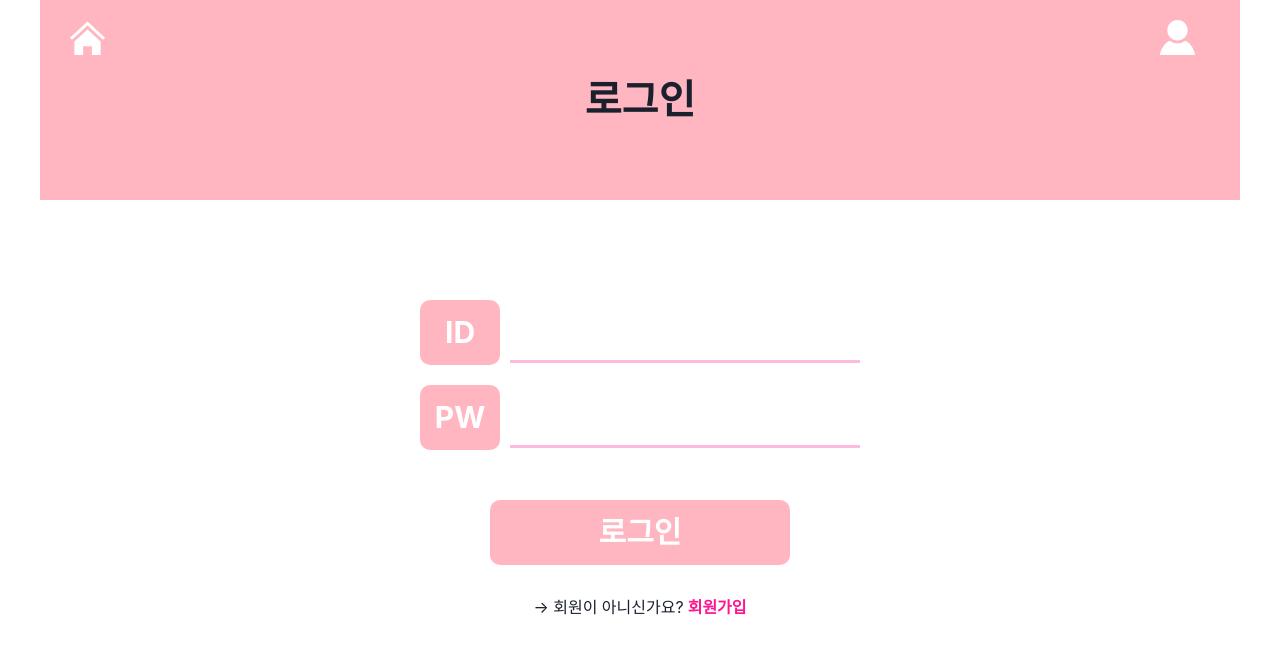
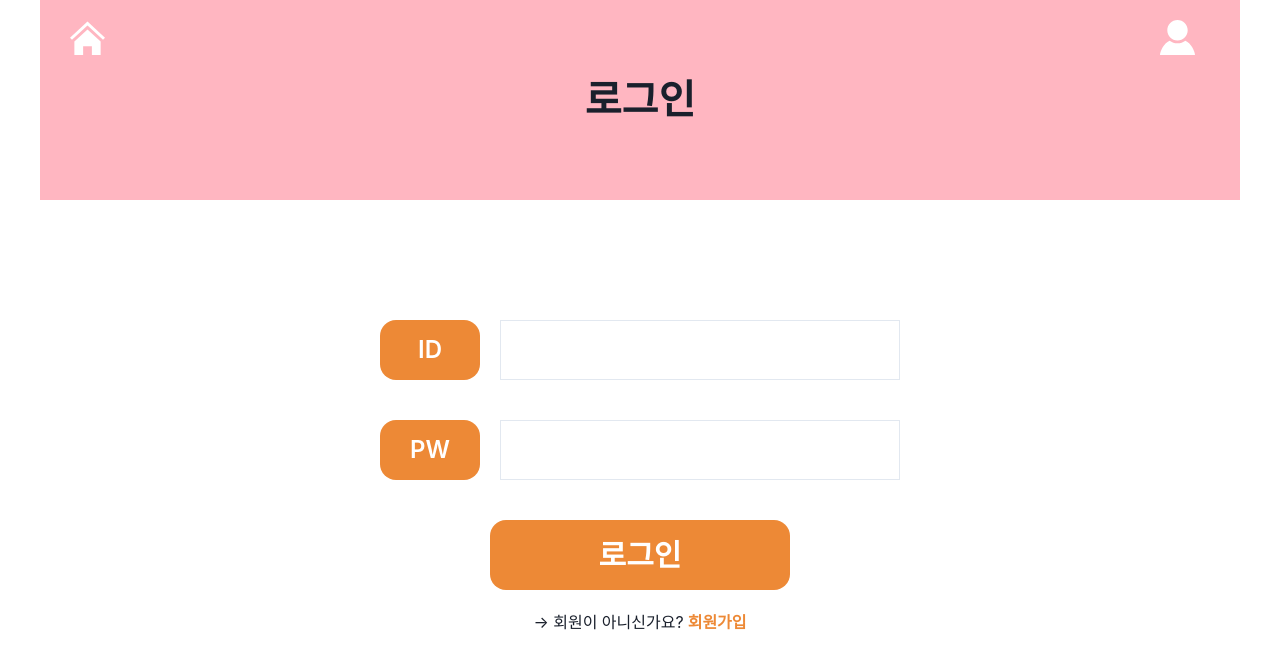
Before and after one commit to Yelin-lin/project-yummy-frontend, a React (Create React App) app: page /login in a window 1280 px wide. Shown: the top 668 px of the page. Built offline with nearby package versions, Linux system fonts and the light colour scheme.

Commit message:
Update: 스타일 라이브러리로 변경

```diff
--- a/src/pages/login/Login.jsx
+++ b/src/pages/login/Login.jsx
@@ -4,6 +4,8 @@ import { SLabelBox, SCenterLayout, SInputLabelContainer, SInputBox, SButtonBox }
 import { useNavigate } from 'react-router-dom';
 import { handleLogin } from '../../api/loginapi';
 import useInput from '../../hooks/useInput';
+import LoginInputBox from './LoginInputBox';
+import LoginButton from './LoginButton';
 
 function Login() {
   const navigate = useNavigate();
@@ -25,33 +27,16 @@ function Login() {
 
   return (
     <SLogInLayout>
-      <SInputLabelContainer $gapSize="10px" $paddingBottom="20">
-        <SLabelBox $fontSort="big" $color="rgb(255,255,255)" $backgroundColor="rgb(255,182,193)">ID</SLabelBox>
-        <SInputBox
-        $inputMainColor="255,20,147"
-        $inputHeight="60"
-        $inputWidth="350"
-        $inputFontSize="25"
-        value={id}
-        onChange={onChangeIdHandler}/>
-      </SInputLabelContainer>
+      <LoginInputBox value={id} onChange={onChangeIdHandler}>ID</LoginInputBox>
+      <LoginInputBox value={password} onChange={onChangePasswordHandler}>PW</LoginInputBox>
 
-      <SInputLabelContainer $gapSize="10px" $paddingBottom="20">
-        <SLabelBox $fontSort="big" $color="rgb(255,255,255)" $backgroundColor="rgb(255,182,193)">PW</SLabelBox>
-        <SInputBox
-        $inputMainColor="255,20,147"
-        $inputHeight="60" $inputWidth="350"
-        $inputFontSize="25"
-        value = {password}
-        onChange = {onChangePasswordHandler}/>
-      </SInputLabelContainer>
-
-      <SButtonBox $buttonSort="big" $color="rgb(255, 255, 255)" $backgroundColor="rgb(255,182,193)" onClick={handleLoginClick}>로그인</SButtonBox>
+      <LoginButton onClick={handleLoginClick}>로그인</LoginButton>
       <div>→ 회원이 아니신가요?
         <SLogInSpanBox onClick={()=>{
           navigate("/join")
         }}> 회원가입</SLogInSpanBox>
       </div>
+
 
     </SLogInLayout>
   )
@@ -64,7 +49,7 @@ const SLogInLayout = styled(SCenterLayout)`
 `
 
 const SLogInSpanBox = styled.span`
-  color: rgb(255,20,147);
+  color: #ED8936;
   font-weight: 600;
 
   cursor: pointer;
--- /dev/null
+++ b/src/pages/login/LoginButton.jsx
@@ -0,0 +1,26 @@
+import React from 'react'
+import { Box } from '@chakra-ui/react';
+
+function LoginButton({onClick, children}) {
+  return (
+    <Box
+    bg="#ED8936"
+    w="300px" h="70px"
+    color="white"
+    borderRadius="2xl"
+    fontSize="3xl"
+    fontWeight="semibold"
+    cursor="pointer"
+    display={'flex'}
+    alignItems={'center'}
+    justifyContent={'center'}
+    onClick={onClick}
+    mt="20px"
+    mb="20px"
+     >
+      {children}
+    </Box>
+  )
+}
+
+export default LoginButton
--- /dev/null
+++ b/src/pages/login/LoginInputBox.jsx
@@ -0,0 +1,41 @@
+import React from 'react'
+import { Box, Input } from '@chakra-ui/react';
+import { styled } from 'styled-components'
+
+function LoginInputBox({value, onChange, children}) {
+  return (
+    <SInputLabelContainer>
+      <Box
+      bg="#ED8936"
+      w="100px" h="60px"
+       color="white"
+       borderRadius="2xl"
+       fontSize="2xl"
+       fontWeight="semibold"
+       display={'flex'}
+       alignItems={'center'}
+       justifyContent={'center'}
+       >
+        {children}
+      </Box>
+      <Input
+        size='2lg'
+        w="400px"
+        fontSize="2xl"
+        paddingLeft="10px"
+        value={value}
+        onChange={onChange}
+        focusBorderColor="#ED8936"
+      />
+      </SInputLabelContainer>
+  )
+}
+
+export default LoginInputBox
+
+const SInputLabelContainer = styled.div`
+  display: flex;
+  gap: 20px;
+
+  margin: 20px;
+`
```
